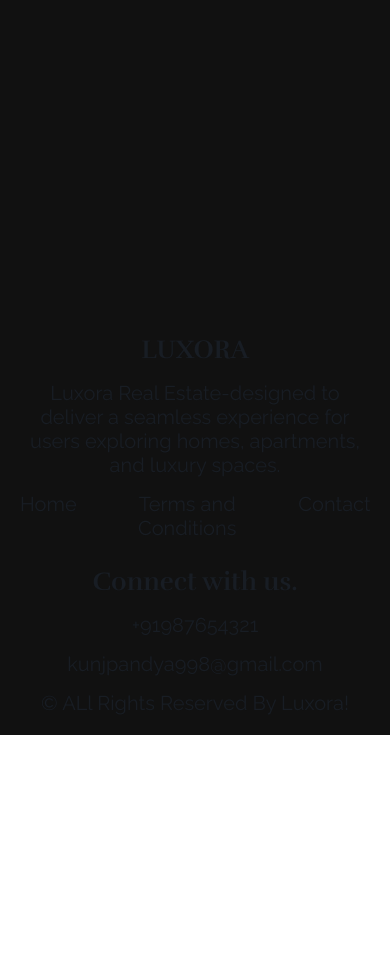
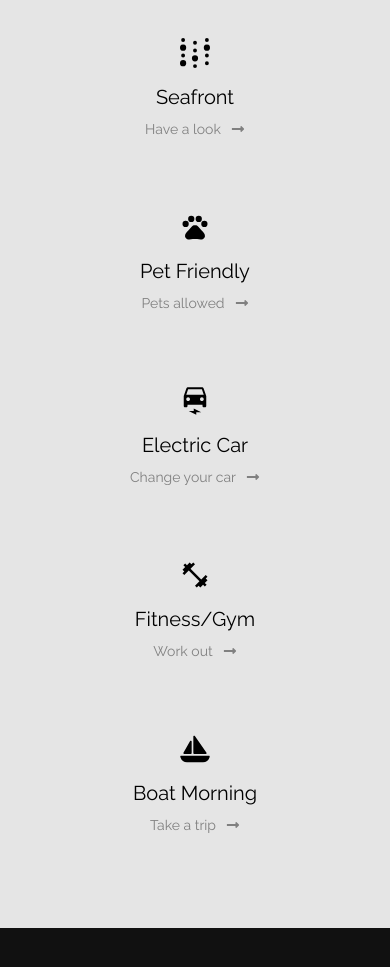
Before and after one commit to kunj-pandya/react-mini-projects, a React (Vite) app in the folder luxora-real-estate/: page / in a window 390 px wide. Shown: the part 4020-4987 px from the top of the page. Before the commit the page ends 4755 px from the top, so only its background shows below. Built offline with nearby package versions, Linux system fonts and the light colour scheme; a web font is replaced by a local one.

Commit message:
add our specialities component with style

```diff
--- a/luxora-real-estate/src/App.css
+++ b/luxora-real-estate/src/App.css
@@ -490,6 +490,97 @@
     }
 }
 
+/*********************************OUR SPECIALITIES STYLING*****************************************************/
+#ourSpecialities {
+    padding: 100px 20px;
+    max-width: 1500px;
+    min-width: 1500px;
+}
+
+#ourSpecialities h1 {
+    margin-bottom: 60px;
+}
+
+#ourSpecialities .specialities_container {
+    display: flex;
+    justify-content: space-between;
+}
+
+#ourSpecialities .specialities_container .card {
+    padding: 30px 0;
+    display: flex;
+    flex-direction: column;
+    gap: 12px;
+}
+
+#ourSpecialities .specialities_container .card svg {
+    font-size: 1.5rem;
+}
+
+#ourSpecialities .specialities_container .card .subtitle_text {
+    display: flex;
+    align-items: center;
+    font-size: 14px;
+    color: gray;
+}
+
+#ourSpecialities .specialities_container .card .subtitle_text svg {
+    font-size: 14px;
+    margin-left: 10px;
+}
+
+#ourSpecialities .specialities_container .card:not(:first-child) {
+    border-left: 1px solid gray;
+    padding-left: 12px;
+}
+
+@media (max-width: 1500px) {
+    #ourSpecialities {
+        min-width: 100%;
+    }
+}
+
+@media (max-width: 969px) {
+    #ourSpecialities .specialities_container {
+        flex-wrap: wrap;
+        justify-content: center;
+    }
+
+    #ourSpecialities .specialities_container .card {
+        width: 50%;
+        align-items: center;
+        margin-bottom: 15px;
+    }
+
+    #ourSpecialities .specialities_container .card:not(:first-child) {
+        border-left: none;
+    }
+
+    #ourSpecialities .specialities_container .card:nth-child(2),
+    #ourSpecialities .specialities_container .card:nth-child(4) {
+        border-left: 1px solid gray;
+    }
+}
+
+@media (max-width: 430px) {
+    #ourSpecialities .specialities_container .card:not(:first-child) {
+        padding-left: 0;
+    }
+
+    #ourSpecialities .specialities_container .card {
+        width: 100%;
+    }
+
+    #ourSpecialities .specialities_container .card:nth-child(2),
+    #ourSpecialities .specialities_container .card:nth-child(4) {
+        border-left: none;
+    }
+
+    #ourSpecialities {
+        padding: 50px 20px;
+    }
+}
+
 
 
 /***********************************FOOTER STYLING**************************************************/
--- a/luxora-real-estate/src/components/Home.jsx
+++ b/luxora-real-estate/src/components/Home.jsx
@@ -2,6 +2,7 @@
 import HeroSection from '../subComponents/HeroSection';
 import TopVillas from '../subComponents/TopVillas';
 import Regions from '../subComponents/Regions';
+import OurSpecialities from '../subComponents/OurSpecialities';
 
 const Home = () => {
     return (
@@ -10,6 +11,7 @@
                 <HeroSection />
                 <TopVillas />
                 <Regions />
+                <OurSpecialities />
             </article>
         </>
     )
--- /dev/null
+++ b/luxora-real-estate/src/subComponents/OurSpecialities.jsx
@@ -0,0 +1,64 @@
+import React from 'react'
+import { SiWeightsandbiases } from "react-icons/si";
+import { MdFitnessCenter, MdElectricCar, MdOutlinePets } from "react-icons/md";
+import { FaSailboat } from "react-icons/fa6";
+import { FaLongArrowAltRight } from "react-icons/fa";
+
+const OurSpecialities = () => {
+
+    const specialities = [
+        {
+            id: 1,
+            title: "Seafront",
+            icon: <SiWeightsandbiases />,
+            subText: "Have a look"
+        },
+        {
+            id: 2,
+            title: "Pet Friendly",
+            icon: <MdOutlinePets />,
+            subText: "Pets allowed"
+        },
+        {
+            id: 3,
+            title: "Electric Car",
+            icon: <MdElectricCar />,
+            subText: "Change your car"
+        },
+        {
+            id: 4,
+            title: "Fitness/Gym",
+            icon: <MdFitnessCenter />,
+            subText: "Work out"
+        },
+        {
+            id: 5,
+            title: "Boat Morning",
+            icon: <FaSailboat />,
+            subText: "Take a trip"
+        },
+    ];
+
+    return (
+        <>
+            <section id="ourSpecialities">
+                <h1>OUR PROPERTIES SPECIALITIES</h1>
+                <div className="specialities_container">
+                    {
+                        specialities.map(specialitie => {
+                            return (
+                                <div className="card" key={specialitie.id}>
+                                    <div className="icon">{specialitie.icon}</div>
+                                    <div className="title_text">{specialitie.title}</div>
+                                    <div className="subtitle_text">{specialitie.subText} <FaLongArrowAltRight /></div>
+                                </div>
+                            )
+                        })
+                    }
+                </div>
+            </section>
+        </>
+    )
+}
+
+export default OurSpecialities;
```
